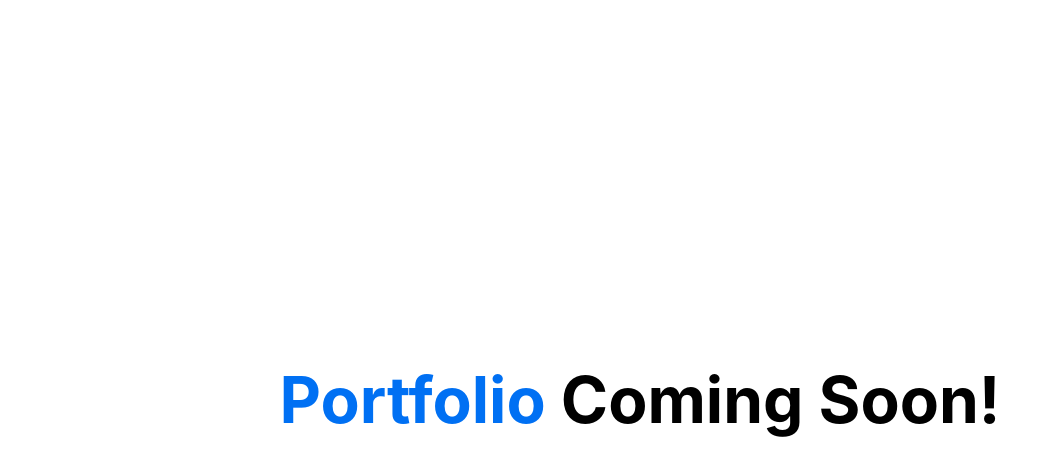
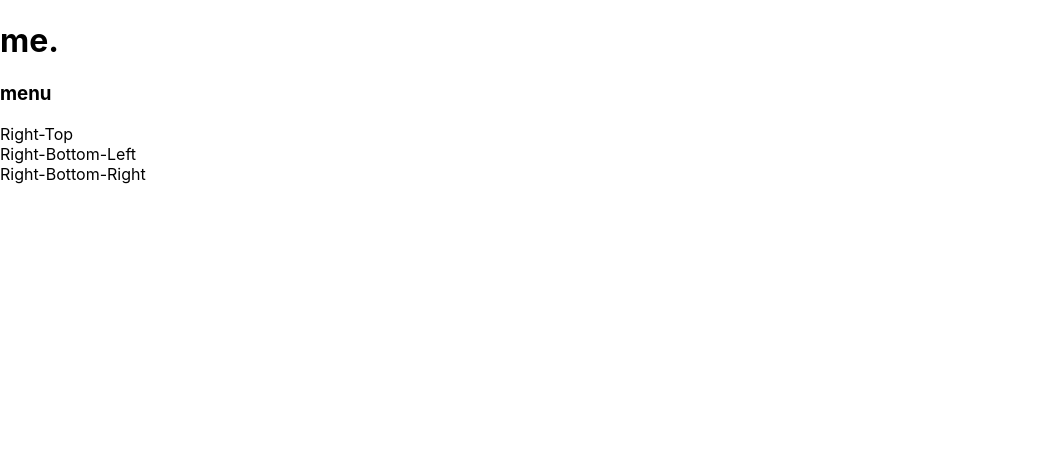
Before and after one commit to BlueZ-95/saad-portfolio, a Next.js app: page / in a window 1280 px wide. Shown: the top 476 px of the page, without its empty margins (0-1057 px from the left). Built offline with nearby package versions, Linux system fonts and the light colour scheme.

Commit message:
updated header structure

```diff
--- a/pages/index.js
+++ b/pages/index.js
@@ -1,19 +1,32 @@
-import Head from 'next/head'
-import styles from '../styles/Home.module.css'
+import Head from 'next/head';
+import styles from '../styles/Home.module.css';
 
 export default function Home() {
   return (
-    <div className={styles.container}>
+    <div>
       <Head>
         <title>Saad Portfolio</title>
         <link rel="icon" href="/favicon.ico" />
       </Head>
 
-      <main className={styles.main}>
-        <h1 className={styles.title}>
-          <a href='https://github.com/BlueZ-95'>Portfolio</a> Coming Soon!
-        </h1>
-      </main>
+      <header className={`${styles.headerContainer} container-fluid`}>
+        <div className='row h-100'>
+          <div className='col-sm-6 flex-column'>
+            <div className={`${styles.menuContainer} col d-flex align-items-center justify-content-between`}>
+              <h1>me.</h1>
+              <h3>menu</h3>
+            </div>
+            <div className={`${styles.headerLeftContent} `}></div>
+          </div>
+          <div className='col-sm-6 flex-column'>
+            <div className='h-75'>Right-Top</div>
+            <div className=''>
+              <div className='col-sm-6 d-inline-block'>Right-Bottom-Left</div>
+              <div className='col-sm-6 d-inline-block'>Right-Bottom-Right</div>
+            </div>
+          </div>
+        </div>
+      </header>
     </div>
   )
 }
```
